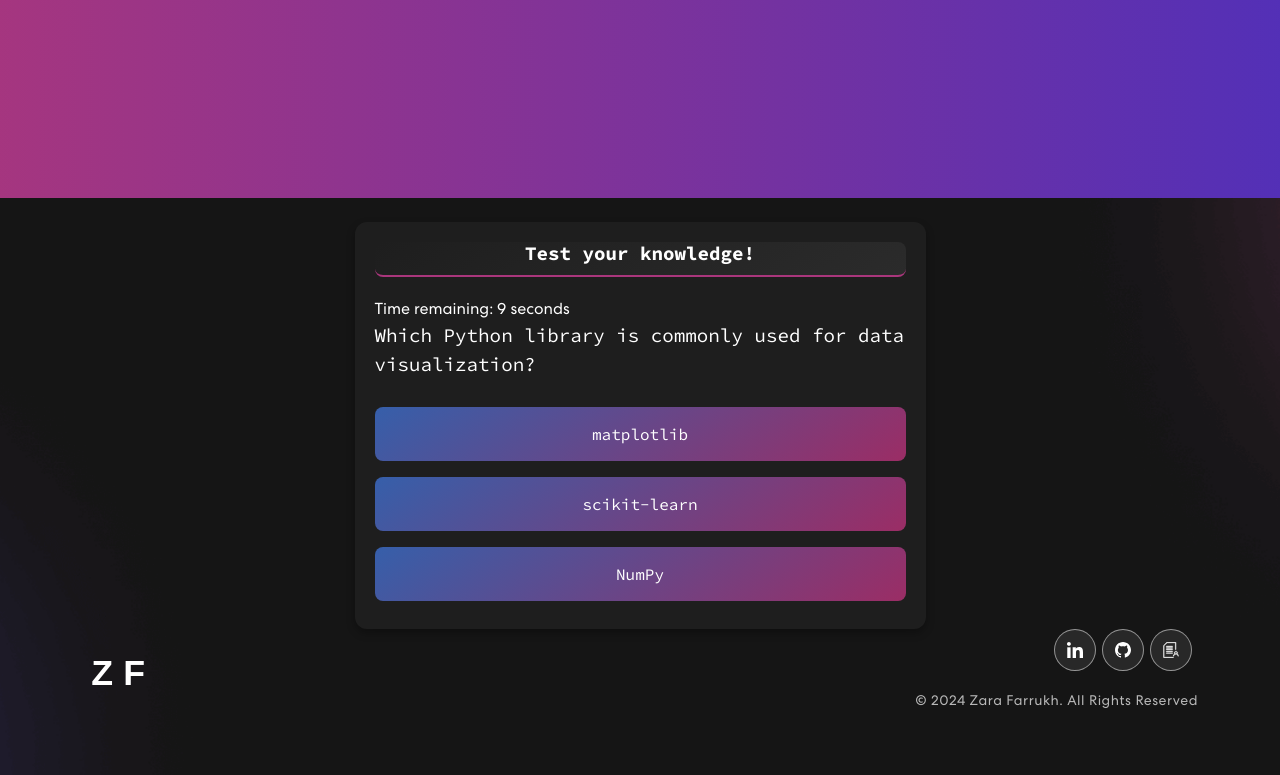
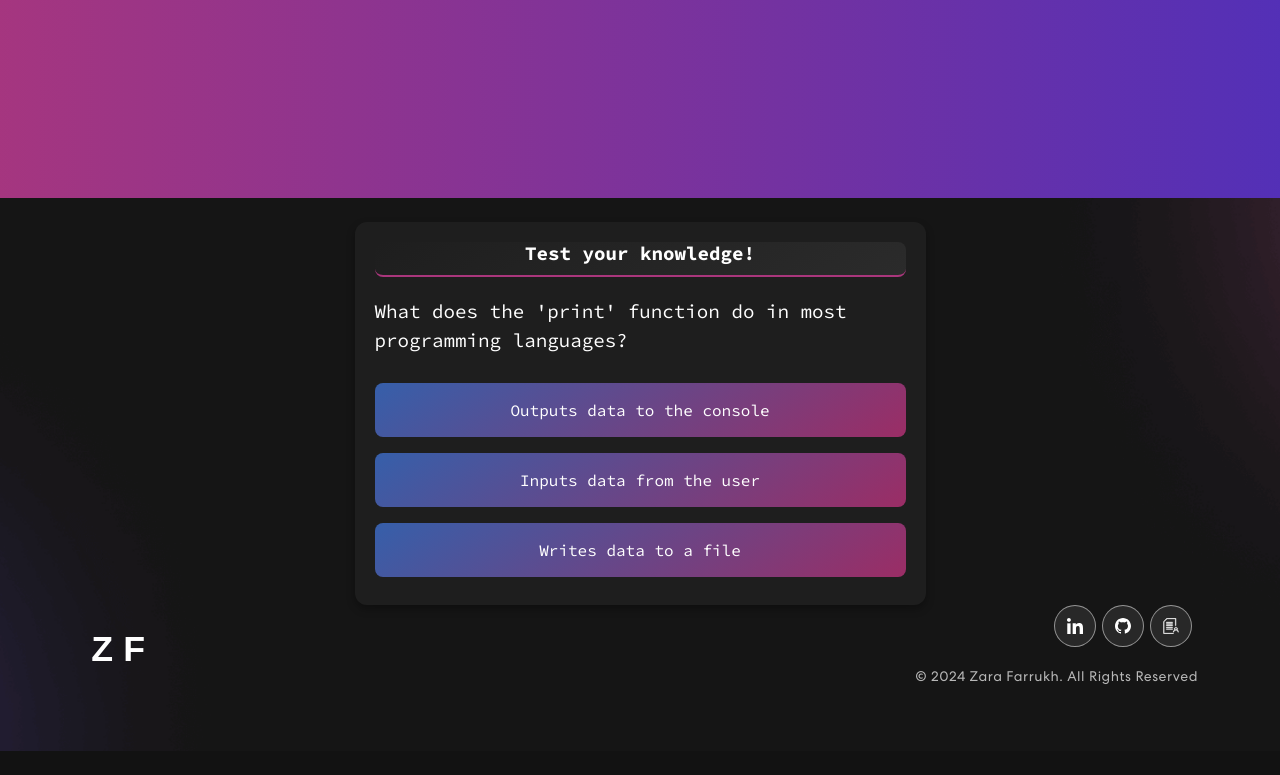
Before and after one commit to zarafarrukh/zarafarrukh.github.io, a React (Create React App) app: page / in a window 1280 px wide. Shown: the part 2793-3568 px from the top of the page. After the commit the page ends 3544 px from the top, so only its background shows below. Built offline with nearby package versions, Linux system fonts and the light colour scheme.

Commit message:
quiz: added score functionality

```diff
--- a/src/components/Quiz.js
+++ b/src/components/Quiz.js
@@ -1,5 +1,11 @@
 import React, { useState, useEffect, useRef } from 'react';
 import '../App.css'; // Import the updated CSS file
+
+// Function to get a random subset of questions
+const getRandomQuestions = (questions, num) => {
+  const shuffled = [...questions].sort(() => 0.5 - Math.random());
+  return shuffled.slice(0, num);
+};
 
 // Large pool of questions
 const allQuestions = [
@@ -173,32 +179,17 @@ const allQuestions = [
 ];
 
 
+  // Quiz Component
 export const Quiz = () => {
+  const [questions, setQuestions] = useState([]);
   const [currentQuestion, setCurrentQuestion] = useState(0);
   const [showScore, setShowScore] = useState(false);
   const [score, setScore] = useState(0);
   const [selectedAnswer, setSelectedAnswer] = useState(null);
-    const [time, setTime] = useState(15); // Timer in seconds
-
-    const timerRef = useRef(time);
 
   useEffect(() => {
-      timerRef.current = time;
-    }, [time]);
-
-    useEffect(() => {
-      const interval = setInterval(() => {
-        if (time > 0 && !showScore) {
-          setTime(time - 1);
-        } else {
-          clearInterval(interval);
-          if (!showScore) {
-            handleNextQuestion();
-          }
-        }
-      }, 1000);
-      return () => clearInterval(interval);
-    }, [time, showScore]);
+    setQuestions(getRandomQuestions(allQuestions, 5));
+  }, []);
 
   const handleAnswerOptionClick = (isCorrect, index) => {
     setSelectedAnswer(index);
@@ -210,9 +201,8 @@ const allQuestions = [
 
   const handleNextQuestion = () => {
     const nextQuestion = currentQuestion + 1;
-      if (nextQuestion < allQuestions.length) {
+    if (nextQuestion < questions.length) {
       setCurrentQuestion(nextQuestion);
-        setTime(15); // Reset timer for the next question
       setSelectedAnswer(null); // Reset the selected answer
     } else {
       setShowScore(true);
@@ -220,10 +210,10 @@ const allQuestions = [
   };
 
   const handleReplay = () => {
+    setQuestions(getRandomQuestions(allQuestions, 5)); // Reset questions
     setCurrentQuestion(0);
     setScore(0);
     setShowScore(false);
-      setTime(15); // Reset timer for the replay
     setSelectedAnswer(null);
   };
 
@@ -232,12 +222,11 @@ const allQuestions = [
       <h2 className="quiz-title">Test your knowledge!</h2>
       {!showScore && (
         <>
-            <div className="timer">Time remaining: {time} seconds</div>
           <div className="question-section">
-              {allQuestions[currentQuestion].questionText}
+            {questions[currentQuestion]?.questionText}
           </div>
           <div className="answer-section">
-              {allQuestions[currentQuestion].answerOptions.map((option, index) => (
+            {questions[currentQuestion]?.answerOptions.map((option, index) => (
               <button
                 key={index}
                 onClick={() => handleAnswerOptionClick(option.isCorrect, index)}
@@ -254,7 +243,7 @@ const allQuestions = [
       )}
       {showScore && (
         <div className="score-section">
-            You scored {score} out of {allQuestions.length}<br />
+          You scored {score} out of {questions.length}<br />
           <button className="replay-button" onClick={handleReplay}>
             Replay
           </button>
```
Lines whose indentation alone changed are shown as unchanged.
